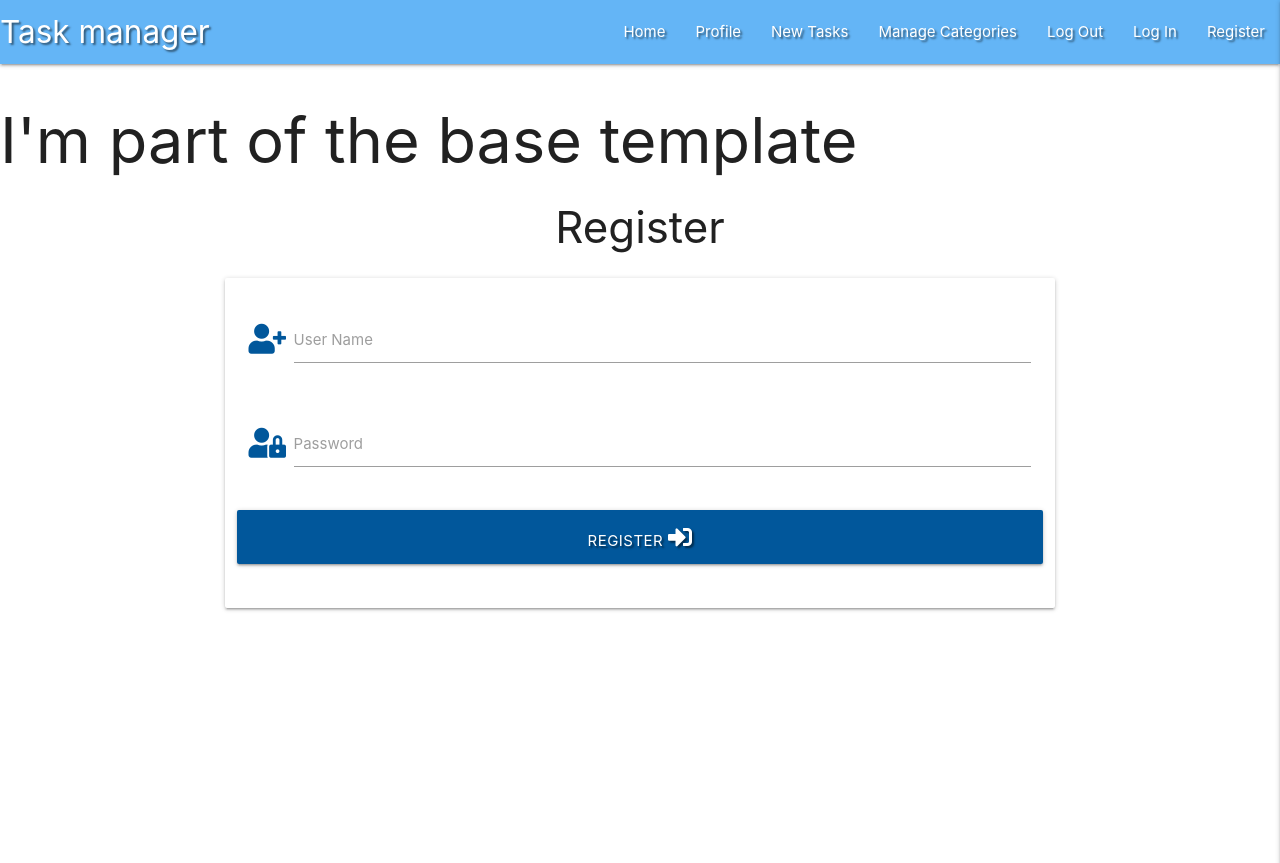
After one commit to Martin-ITT/Flask-mini-project, a Flask app: page /register in a window 1280 px wide. The commit adds this page. Shown: the top 863 px of the page. Run offline with Flask 2, Linux system fonts and the light colour scheme; some libraries are stand-ins or nearby versions.

Commit message:
register template

```diff
--- a/app.py
+++ b/app.py
@@ -6,6 +6,8 @@
 
 # mongo stores data in json like format bson
 from bson.objectid import ObjectId
+
+from werkzeug.security import generate_password_hash, check_password_hash
 
 # once deployed on heroku app.py won't be able to find env.py
 if os.path.exists("env.py"):
@@ -42,6 +44,9 @@
     # equal to the second 'tasks',
     return render_template("tasks.html", tasks=tasks)
 
+@app.route("/register", methods=["GET", "POST"])
+def register():
+    return render_template("register.html")
 
 """
 The final step to test our application, is to tell our app how and where to run our application.
--- a/templates/base.html
+++ b/templates/base.html
@@ -20,13 +20,13 @@
                     <a href="{{ url_for('get_tasks') }}" class="brand-logo">Task manager</a>
                     <a href="#" data-target="mobile-demo" class="sidenav-trigger right"><i class="fas fa-bars"></i></a>
                     <ul class="right hide-on-med-and-down">
-                        <li><a href="#">Home</a></li>
+                        <li><a href="{{ url_for('get_tasks') }}">Home</a></li>
                         <li><a href="#">Profile</a></li>
                         <li><a href="#">New Tasks</a></li>
                         <li><a href="#">Manage Categories</a></li>
                         <li><a href="#">Log Out</a></li>
                         <li><a href="#">Log In</a></li>
-                        <li><a href="#">Register</a></li>
+                        <li><a href="{{ url_for('register') }}">Register</a></li>
                     </ul>
                 </div>
             </nav>
@@ -40,7 +40,7 @@
                 <li><a href="#">Manage Categories</a></li>
                 <li><a href="#">Log Out</a></li>
                 <li><a href="#">Log In</a></li>
-                <li><a href="#">Register</a></li>
+                <li><a href="{{ url_for('register') }}">Register</a></li>
             </ul>
         </header>
 
--- /dev/null
+++ b/templates/register.html
@@ -0,0 +1,35 @@
+{% extends "base.html" %}
+{% block content %}
+
+    <h3 class="center-align">Register</h3>
+
+    <div class="row">
+        <form class="col s12 m8 offset-m2" method="POST" action="{{ url_for('register') }}">
+            <div class="card-panel">
+                <!-- username input -->
+                <div class="row">
+                    <div class="input-field col s12">
+                        <i class="fas fa-user-plus prefix light-blue-text text-darken-4"></i>
+                        <input id="username" type="text" class="validate">
+                        <label for="username">User Name</label>
+                    </div>
+                </div>
+                <!-- password input -->
+                <div class="row">
+                    <div class="input-field col s12">
+                        <i class="fas fa-user-lock prefix light-blue-text text-darken-4"></i>
+                        <input id="password" name="password" type="password" class="validate">
+                        <label for="password">Password</label>
+                    </div>
+                </div>
+                <!-- register button -->
+                <div class="row">
+                    <button type="submit" class="col s12 btn-large light-blue darken-4 text-shadow">
+                        Register <i class="fas fa-sign-in-alt"></i>
+                    </button>
+                </div>
+            </div>
+        </form>
+    </div>
+
+{% endblock%}
```
Also changed, not shown: notes.txt (+32 -0 lines).
